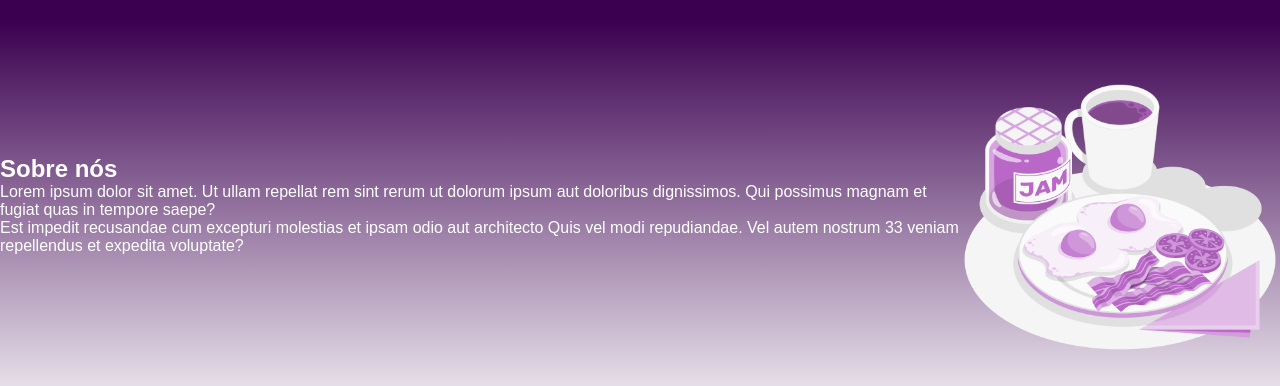
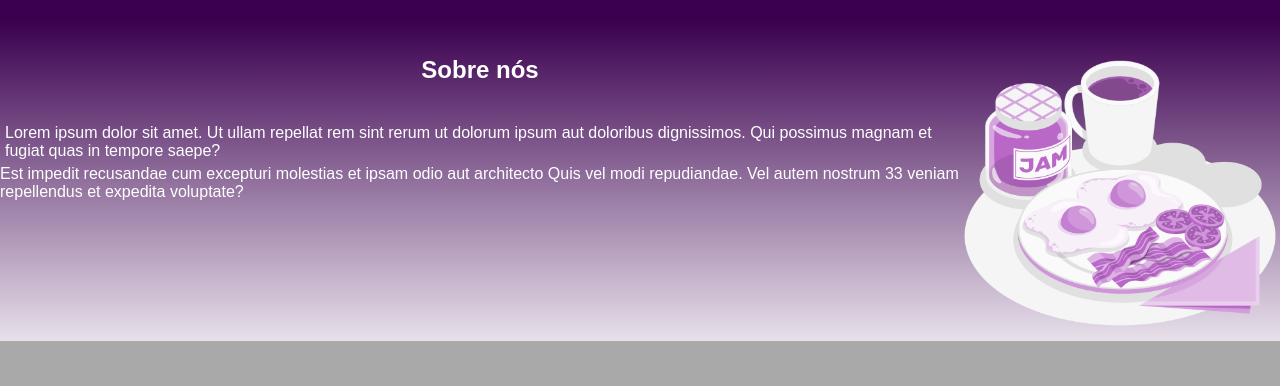
Before and after one commit to romulopena/loja-acai, a plain HTML site: page index.html in a window 1280 px wide. Shown: the part 155-541 px from the top of the page. Drawn offline with Linux system fonts and the light colour scheme.

Commit message:
secao escola

```diff
--- a/style.css
+++ b/style.css
@@ -5,6 +5,7 @@
 body {
     font-family: 'Poppins', sans-serif;
 }
+/* secao cabecalho*/
 .cabecalho {
     background-color: #3B0050;
     color: white;
@@ -23,20 +24,28 @@ body {
     margin: 0 16px;
     font-size: 16px;
 }
-
+/* secao sobre nos*/
 .sobre_nos{
     background-image: linear-gradient(#3B0050,#3b00501f);
     color:#FFFFFF;
     display: flex;
     justify-content: center;
-    align-items: center;
-    padding: 24px 0;
 
+}
+
+.sobre_nos-titulo{
+    padding: 35px 0;
+    text-align: center;
+}
+
+.sobre_nos-texto-um{
+    padding: 5px;
 }
 .sobre_nos-imagem{
     width: 25%;
 }
 
+/* secao lojas*/
 .lojas{
     background-color: #a9a9a9;
 }
```
